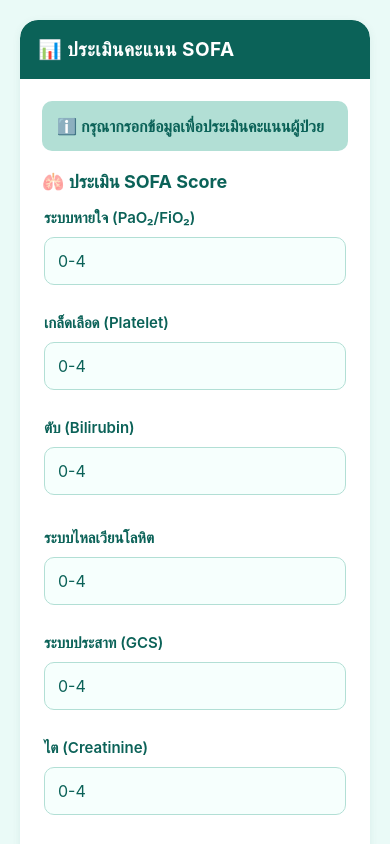
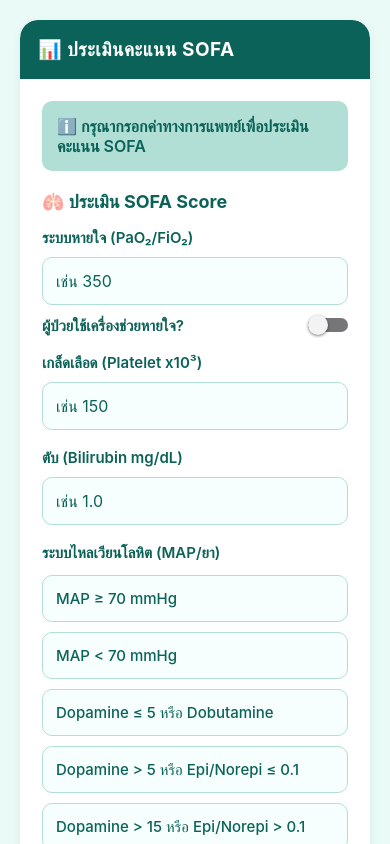
Before and after one commit to SirFamily/project-screening-patients, a React Native app: screen /PatientSOFA in a window 390 px wide. Built offline with nearby package versions, Linux system fonts and the light colour scheme.

Commit message:
feat: Enhance PatientSOFAScreen with additional scoring logic and input fields for SOFA assessment

```diff
--- a/screen/PatientSOFAScreen.js
+++ b/screen/PatientSOFAScreen.js
@@ -1,14 +1,16 @@
+
 import React, { useState } from 'react';
-import { View, Text, StyleSheet, TextInput, TouchableOpacity, ScrollView } from 'react-native';
+import { View, Text, StyleSheet, TextInput, TouchableOpacity, ScrollView, Switch } from 'react-native';
 import { SafeAreaView } from 'react-native-safe-area-context';
 import { usePatientContext } from '../context/PatientContext';
 import { useNavigation } from '@react-navigation/native';
 
 const PatientSOFAScreen = () => {
-  const { patientData, updatePatientData } = usePatientContext();
+  const { updatePatientData } = usePatientContext();
   const navigation = useNavigation();
   const [formData, setFormData] = useState({
     respiration: '',
+    isVentilated: false,
     platelets: '',
     bilirubin: '',
     cardiovascular: '',
@@ -16,17 +18,85 @@ const PatientSOFAScreen = () => {
     renal: '',
   });
 
+  const cardiovascularOptions = [
+    { label: 'MAP ≥ 70 mmHg', value: '0' },
+    { label: 'MAP < 70 mmHg', value: '1' },
+    { label: 'Dopamine ≤ 5 หรือ Dobutamine', value: '2' },
+    { label: 'Dopamine > 5 หรือ Epi/Norepi ≤ 0.1', value: '3' },
+    { label: 'Dopamine > 15 หรือ Epi/Norepi > 0.1', value: '4' },
+  ];
+
+  const getRespirationScore = (value, isVentilated) => {
+    const val = parseFloat(value);
+    if (isNaN(val)) return 0;
+    if (isVentilated) {
+      if (val < 100) return 4;
+      if (val < 200) return 3;
+    }
+    if (val < 300) return 2;
+    if (val < 400) return 1;
+    return 0;
+  };
+
+  const getPlateletScore = (value) => {
+    const val = parseFloat(value);
+    if (isNaN(val)) return 0;
+    if (val < 20) return 4;
+    if (val < 50) return 3;
+    if (val < 100) return 2;
+    if (val < 150) return 1;
+    return 0;
+  };
+
+  const getBilirubinScore = (value) => {
+    const val = parseFloat(value);
+    if (isNaN(val)) return 0;
+    if (val >= 12.0) return 4;
+    if (val >= 6.0) return 3;
+    if (val >= 2.0) return 2;
+    if (val >= 1.2) return 1;
+    return 0;
+  };
+
+  const getCnsScore = (value) => {
+    const val = parseInt(value, 10);
+    if (isNaN(val)) return 0;
+    if (val < 6) return 4;
+    if (val < 10) return 3;
+    if (val < 13) return 2;
+    if (val < 15) return 1;
+    return 0;
+  };
+
+  const getRenalScore = (value) => {
+    const val = parseFloat(value);
+    if (isNaN(val)) return 0;
+    if (val >= 5.0) return 4;
+    if (val >= 3.5) return 3;
+    if (val >= 2.0) return 2;
+    if (val >= 1.2) return 1;
+    return 0;
+  };
+
   const handleNext = () => {
+    const respirationScore = getRespirationScore(formData.respiration, formData.isVentilated);
+    const plateletScore = getPlateletScore(formData.platelets);
+    const bilirubinScore = getBilirubinScore(formData.bilirubin);
+    const cardiovascularScore = parseInt(formData.cardiovascular || 0);
+    const cnsScore = getCnsScore(formData.cns);
+    const renalScore = getRenalScore(formData.renal);
+
     const sofaScore =
-      parseInt(formData.respiration || 0) +
-      parseInt(formData.platelets || 0) +
-      parseInt(formData.bilirubin || 0) +
-      parseInt(formData.cardiovascular || 0) +
-      parseInt(formData.cns || 0) +
-      parseInt(formData.renal || 0);
+      respirationScore +
+      plateletScore +
+      bilirubinScore +
+      cardiovascularScore +
+      cnsScore +
+      renalScore;
 
     updatePatientData({
       sofaScore,
+      sofaValues: formData, // Save raw values for reference
     });
 
     navigation.navigate('PatientPriority');
@@ -39,111 +109,112 @@ const PatientSOFAScreen = () => {
   return (
     <SafeAreaView style={{ flex: 1, backgroundColor: '#eafaf7' }}>
       <ScrollView contentContainerStyle={styles.container}>
-        {/* <View style={styles.stepIndicator}>
-          <View style={[styles.step, styles.completedStep]}>
-            <Text style={styles.stepText}>1</Text>
-          </View>
-          <View style={[styles.step, styles.completedStep]}>
-            <Text style={styles.stepText}>2</Text>
-          </View>
-          <View style={[styles.step, styles.activeStep]}>
-            <Text style={styles.stepText}>3</Text>
-          </View>
-          <View style={styles.step}>
-            <Text style={styles.stepText}>4</Text>
-          </View>
-          <View style={styles.step}>
-            <Text style={styles.stepText}>5</Text>
-          </View>
-        </View> */}
-
         <View style={styles.card}>
           <View style={styles.cardHeader}>
             <Text style={styles.cardHeaderText}>📊 ประเมินคะแนน SOFA</Text>
           </View>
           <View style={styles.cardBody}>
             <View style={styles.infoBox}>
-              <Text style={styles.infoText}>ℹ️ กรุณากรอกข้อมูลเพื่อประเมินคะแนนผู้ป่วย</Text>
+              <Text style={styles.infoText}>ℹ️ กรุณากรอกค่าทางการแพทย์เพื่อประเมินคะแนน SOFA</Text>
             </View>
 
             <Text style={styles.sectionTitle}>🫁 ประเมิน SOFA Score</Text>
-            <View style={styles.row}>
+
+            {/* Respiration */}
             <View style={styles.inputGroup}>
               <Text style={styles.label}>ระบบหายใจ (PaO₂/FiO₂)</Text>
               <TextInput
                 style={styles.input}
-                  placeholder="0-4"
+                placeholder="เช่น 350"
                 keyboardType="numeric"
                 value={formData.respiration}
                 onChangeText={text => setFormData({...formData, respiration: text})}
               />
+              <View style={styles.switchContainer}>
+                <Text style={styles.switchLabel}>ผู้ป่วยใช้เครื่องช่วยหายใจ?</Text>
+                <Switch
+                  trackColor={{ false: "#767577", true: "#81b0ff" }}
+                  thumbColor={formData.isVentilated ? "#0b6258" : "#f4f3f4"}
+                  onValueChange={() => setFormData(prev => ({ ...prev, isVentilated: !prev.isVentilated }))}
+                  value={formData.isVentilated}
+                />
               </View>
+            </View>
+
+            {/* Platelets */}
             <View style={styles.inputGroup}>
-                <Text style={styles.label}>เกล็ดเลือด (Platelet)</Text>
+              <Text style={styles.label}>เกล็ดเลือด (Platelet x10³)</Text>
               <TextInput
                 style={styles.input}
-                  placeholder="0-4"
+                placeholder="เช่น 150"
                 keyboardType="numeric"
                 value={formData.platelets}
                 onChangeText={text => setFormData({...formData, platelets: text})}
               />
             </View>
+
+            {/* Bilirubin */}
             <View style={styles.inputGroup}>
-                <Text style={styles.label}>ตับ (Bilirubin)</Text>
+              <Text style={styles.label}>ตับ (Bilirubin mg/dL)</Text>
               <TextInput
                 style={styles.input}
-                  placeholder="0-4"
+                placeholder="เช่น 1.0"
                 keyboardType="numeric"
                 value={formData.bilirubin}
                 onChangeText={text => setFormData({...formData, bilirubin: text})}
               />
             </View>
+
+            {/* Cardiovascular */}
+            <View style={styles.inputGroup}>
+              <Text style={styles.label}>ระบบไหลเวียนโลหิต (MAP/ยา)</Text>
+              <View style={styles.optionsContainer}>
+                {cardiovascularOptions.map((option) => (
+                  <TouchableOpacity
+                    key={option.value}
+                    style={[
+                      styles.optionButton,
+                      formData.cardiovascular === option.value && styles.selectedOption
+                    ]}
+                    onPress={() => setFormData({...formData, cardiovascular: option.value})}
+                  >
+                    <Text style={formData.cardiovascular === option.value ? styles.selectedOptionText : styles.optionText}>
+                      {option.label}
+                    </Text>
+                  </TouchableOpacity>
+                ))}
+              </View>
             </View>
 
-            <View style={styles.row}>
-              <View style={styles.inputGroup}>
-                <Text style={styles.label}>ระบบไหลเวียนโลหิต</Text>
-                <TextInput
-                  style={styles.input}
-                  placeholder="0-4"
-                  keyboardType="numeric"
-                  value={formData.cardiovascular}
-                  onChangeText={text => setFormData({...formData, cardiovascular: text})}
-                />
-              </View>
+            {/* CNS */}
             <View style={styles.inputGroup}>
               <Text style={styles.label}>ระบบประสาท (GCS)</Text>
               <TextInput
                 style={styles.input}
-                  placeholder="0-4"
+                placeholder="3-15"
                 keyboardType="numeric"
                 value={formData.cns}
                 onChangeText={text => setFormData({...formData, cns: text})}
               />
             </View>
+
+            {/* Renal */}
             <View style={styles.inputGroup}>
-                <Text style={styles.label}>ไต (Creatinine)</Text>
+              <Text style={styles.label}>ไต (Creatinine mg/dL)</Text>
               <TextInput
                 style={styles.input}
-                  placeholder="0-4"
+                placeholder="เช่น 1.1"
                 keyboardType="numeric"
                 value={formData.renal}
                 onChangeText={text => setFormData({...formData, renal: text})}
               />
             </View>
-            </View>
 
             <View style={styles.buttonGroup}>
-              <TouchableOpacity
-                style={styles.backButton}
-                onPress={handleBack}
-              >
+              <TouchableOpacity style={styles.backButton} onPress={handleBack}>
                 <Text style={styles.backButtonText}>← ย้อนกลับ</Text>
               </TouchableOpacity>
-              <TouchableOpacity
-                style={styles.calculateButton}
-                onPress={handleNext}
-              >
+              <TouchableOpacity style={styles.calculateButton} onPress={handleNext}>
                 <Text style={styles.calculateButtonText}>ต่อไป →</Text>
               </TouchableOpacity>
             </View>
@@ -160,33 +231,6 @@ const styles = StyleSheet.create({
         backgroundColor: '#eafaf7',
         padding: 20,
         paddingBottom: 60,
-  },
-  stepIndicator: {
-    flexDirection: 'row',
-    justifyContent: 'space-between',
-    marginVertical: 25,
-  },
-  step: {
-    width: 40,
-    height: 40,
-    borderRadius: 20,
-    backgroundColor: '#b2dfd5', // สีอ่อนของ #0b6258
-    justifyContent: 'center',
-    alignItems: 'center',
-    zIndex: 2,
-  },
-  completedStep: {
-    backgroundColor: '#0b6258',
-  },
-  activeStep: {
-    backgroundColor: '#0b6258',
-    borderWidth: 2,
-    borderColor: '#fff',
-  },
-  stepText: {
-    fontWeight: 'bold',
-    fontSize: 18,
-    color: 'white',
     },
     card: {
         backgroundColor: 'white',
@@ -231,17 +275,7 @@ const styles = StyleSheet.create({
         marginBottom: 15,
         color: '#0b6258',
     },
-  row: {
-    flexDirection: 'row',
-    flexWrap: 'wrap',
-    justifyContent: 'space-between',
-    marginBottom: 15,
-    gap: 10,
-  },
     inputGroup: {
-    flex: 1,
-    minWidth: 150,
-    marginHorizontal: 2,
         marginBottom: 18,
     },
     label: {
@@ -259,6 +293,17 @@ const styles = StyleSheet.create({
         backgroundColor: '#f6fffd',
         color: '#0b6258',
         marginTop: 2,
+    },
+    switchContainer: {
+        flexDirection: 'row',
+        alignItems: 'center',
+        justifyContent: 'space-between',
+        marginTop: 10,
+    },
+    switchLabel: {
+        fontSize: 15,
+        color: '#0b6258',
+        fontWeight: '600',
     },
     optionsContainer: {
         marginTop: 5,
```
Lines whose indentation alone changed are shown as unchanged.
